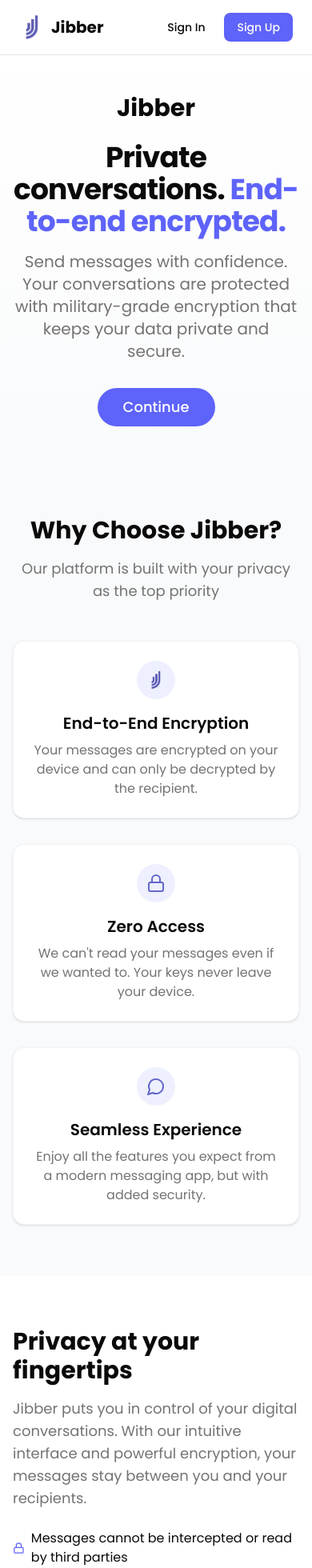
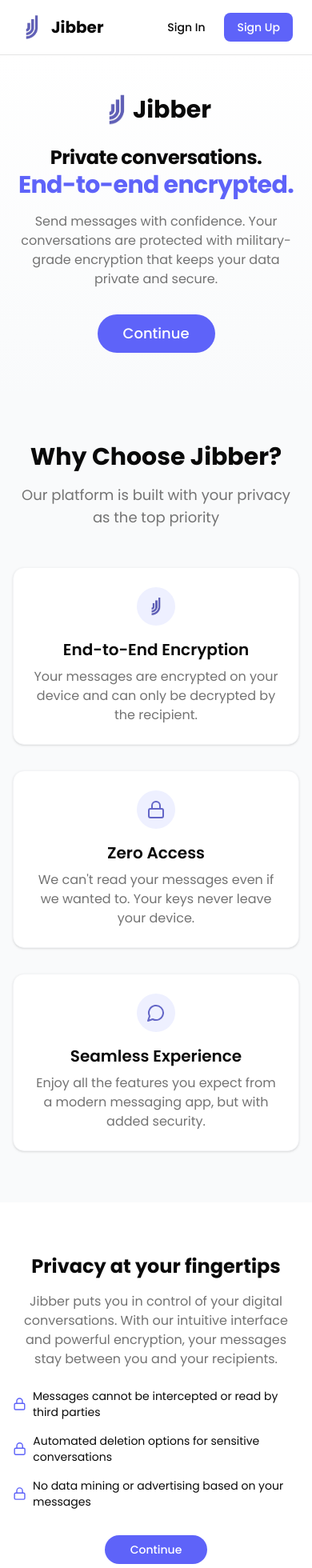
Before and after one commit to siddhantcvdi/Jibber, a React (Vite) app in the folder jibber-frontend/: page / in a window 390 px wide. Shown: the top 1960 px of the page at 80% size. Built offline with nearby package versions, Linux system fonts and the light colour scheme.

Commit message:
Fixed mobile ui

```diff
--- a/jibber-frontend/src/components/CTA.tsx
+++ b/jibber-frontend/src/components/CTA.tsx
@@ -3,10 +3,7 @@ export function CTA() {
   return (
     <div className="bg-[#5e63f9] py-16 px-4">
       <div className="max-w-4xl mx-auto text-center">
-        <div className="flex items-center justify-center mb-6">
-          <h1 className="text-3xl font-bold text-white">Jibber</h1>
-        </div>
-        <h2 className="text-3xl font-bold text-white mb-4">
+        <h2 className="text-2xl md:text-3xl font-bold text-white mb-4">
           Ready to chat securely?
         </h2>
         <p className="text-[#e0e1ff] text-lg mb-8 max-w-2xl mx-auto">
--- a/jibber-frontend/src/components/Hero.tsx
+++ b/jibber-frontend/src/components/Hero.tsx
@@ -1,17 +1,18 @@
 import { Button } from "@/components/ui/button";
-
+import jibber from '../assets/jibber.png'
 
 export function Hero() {
   return (
     <div className="flex flex-col items-center justify-center py-12 px-4 md:px-6 lg:py-24 text-center">
       <div className="flex items-center justify-center mb-6">
+        <img src={jibber} alt="" className="h-10 w-10"/>
         <h1 className="text-3xl md:text-4xl font-bold">Jibber</h1>
       </div>
-      <h2 className="text-4xl md:text-5xl font-bold tracking-tight mb-4">
+      <h2 className="text-2xl md:text-3xl font-bold tracking-tight mb-4">
         Private conversations.
-        <span className="text-[#5e63f9]"> End-to-end encrypted.</span>
+        <h2 className="text-[#5e63f9] text-3xl md:text-4xl"> End-to-end encrypted.</h2>
       </h2>
-      <p className="text-xl text-muted-foreground max-w-3xl mb-8">
+      <p className=" md:text-xl text-muted-foreground max-w-3xl mb-8 ">
         Send messages with confidence. Your conversations are protected with military-grade encryption
         that keeps your data private and secure.
       </p>
--- a/jibber-frontend/src/pages/Index.tsx
+++ b/jibber-frontend/src/pages/Index.tsx
@@ -45,22 +45,22 @@ const Index = () => {
         {/* Mobile Preview Section */}
         <section className="py-16 px-4 md:px-6">
           <div className="max-w-7xl mx-auto flex flex-col md:flex-row items-center justify-between gap-8">
-            <div className="md:w-1/2">
-              <h2 className="text-3xl font-bold mb-4">Privacy at your fingertips</h2>
-              <p className="text-lg text-muted-foreground mb-6">
+            <div className="md:w-1/2 max-md:text-center">
+              <h2 className="text-2xl md:text-3xl font-bold mb-4">Privacy at your fingertips</h2>
+              <p className="text-muted-foreground mb-6">
                 Jibber puts you in control of your digital conversations.
                 With our intuitive interface and powerful encryption, your messages
                 stay between you and your recipients.
               </p>
-              <div className="flex items-center mb-4">
+              <div className="flex items-center mb-4 text-left text-sm">
                 <Lock className="h-5 w-5 text-[#5e63f9] mr-2" />
                 <span>Messages cannot be intercepted or read by third parties</span>
               </div>
-              <div className="flex items-center mb-4">
+              <div className="flex items-center mb-4 text-left text-sm">
                 <Lock className="h-5 w-5 text-[#5e63f9] mr-2" />
                 <span>Automated deletion options for sensitive conversations</span>
               </div>
-              <div className="flex items-center mb-4">
+              <div className="flex items-center mb-4 text-left text-sm">
                 <Lock className="h-5 w-5 text-[#5e63f9] mr-2" />
                 <span>No data mining or advertising based on your messages</span>
               </div>
```
